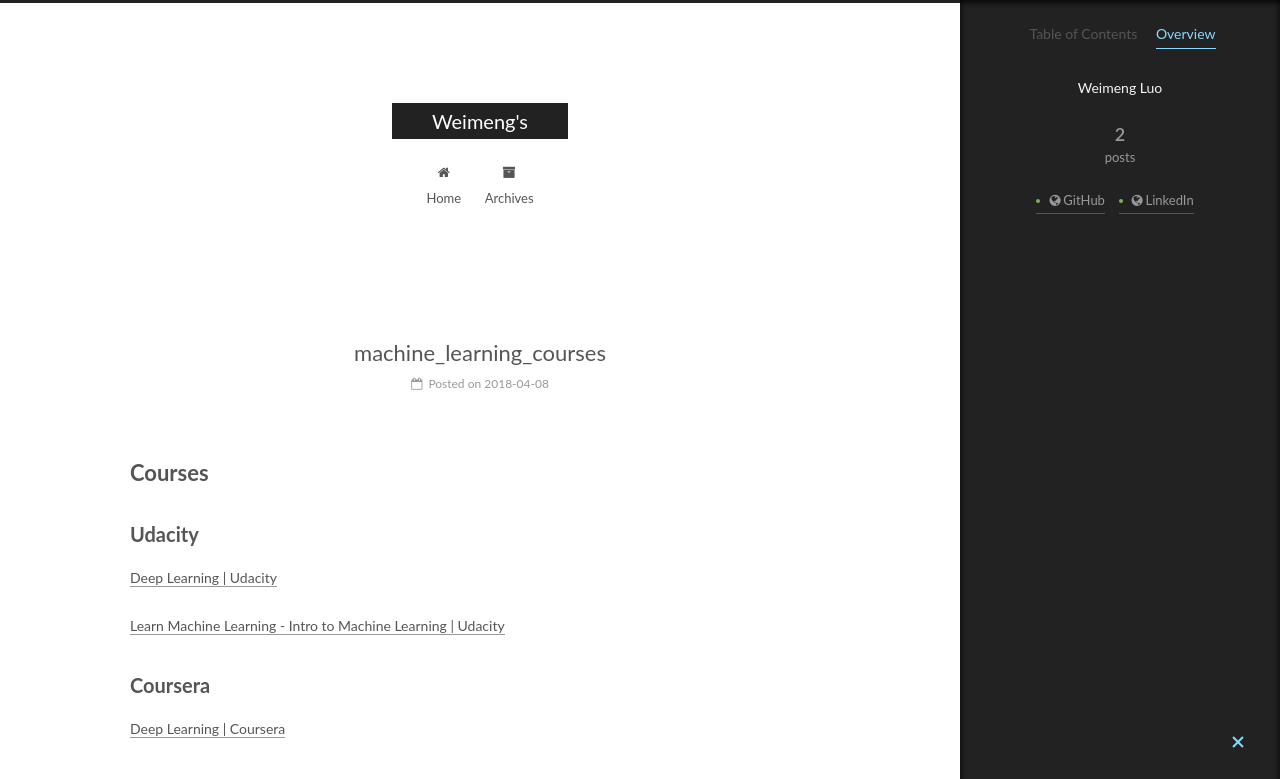
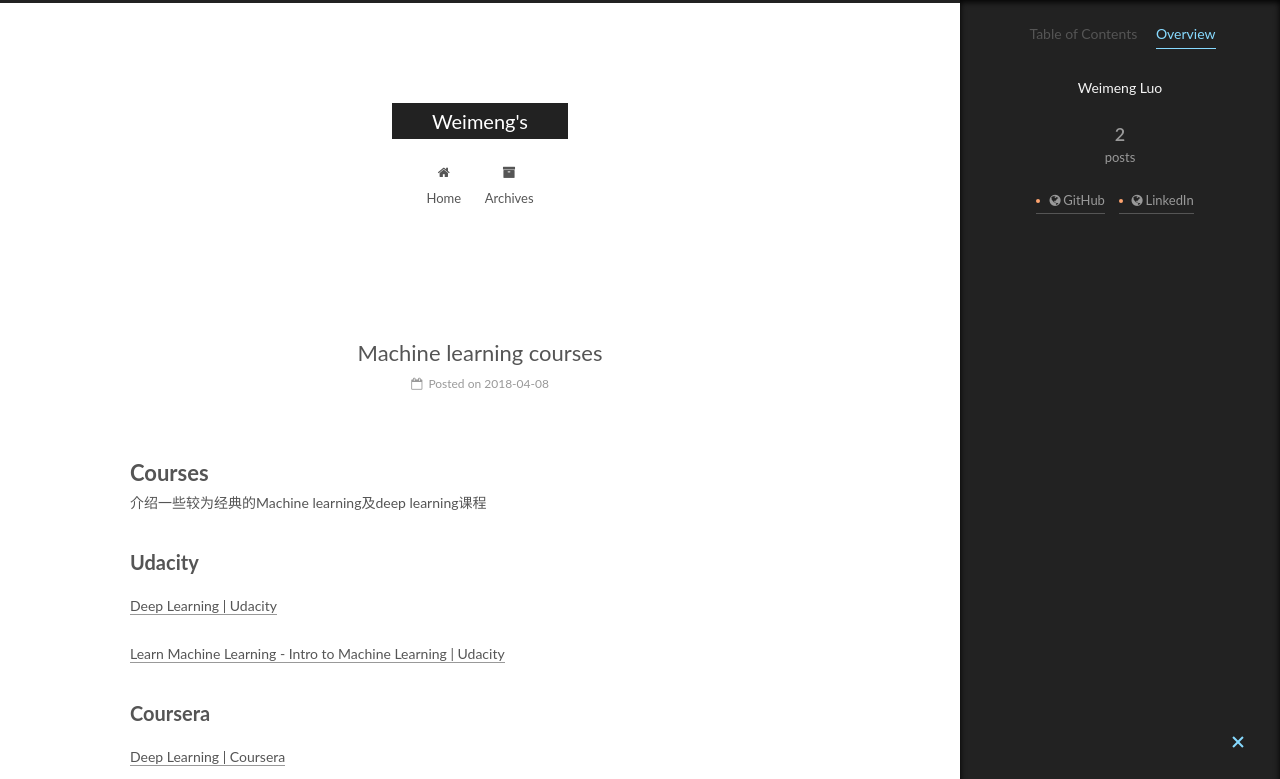
Before and after one commit to luoweimeng/luoweimeng.github.io, a plain HTML site: page 2018/04/08/machine-learning-courses/index.html in a window 1280 px wide. Both pictures are taken after a click on the item "Overview". Shown: the top 779 px of the page. Drawn offline with nearby package versions, Linux system fonts and the light colour scheme; some packages are replaced by stand-ins of ours; a script that the page names is missing.

Commit message:
Site updated: 2018-04-08 19:14:50

```diff
--- a/2018/04/08/machine-learning-courses/index.html
+++ b/2018/04/08/machine-learning-courses/index.html
@@ -79,17 +79,17 @@
 
 
 
-<meta name="description" content="CoursesUdacityDeep Learning | Udacity Learn Machine Learning - Intro to Machine Learning | Udacity CourseraDeep Learning | Coursera StanfordStanford University CS231n: Convolutional Neural Networks fo">
+<meta name="description" content="Courses介绍一些较为经典的Machine learning及deep learning课程 UdacityDeep Learning | Udacity Learn Machine Learning - Intro to Machine Learning | Udacity CourseraDeep Learning | Coursera StanfordStanford Universit">
 <meta property="og:type" content="article">
-<meta property="og:title" content="machine_learning_courses">
+<meta property="og:title" content="Machine learning courses">
 <meta property="og:url" content="http://luoweimeng.github.io/2018/04/08/machine-learning-courses/index.html">
 <meta property="og:site_name" content="Weimeng&#39;s">
-<meta property="og:description" content="CoursesUdacityDeep Learning | Udacity Learn Machine Learning - Intro to Machine Learning | Udacity CourseraDeep Learning | Coursera StanfordStanford University CS231n: Convolutional Neural Networks fo">
+<meta property="og:description" content="Courses介绍一些较为经典的Machine learning及deep learning课程 UdacityDeep Learning | Udacity Learn Machine Learning - Intro to Machine Learning | Udacity CourseraDeep Learning | Coursera StanfordStanford Universit">
 <meta property="og:locale" content="default">
-<meta property="og:updated_time" content="2018-04-08T22:05:09.394Z">
+<meta property="og:updated_time" content="2018-04-08T23:14:33.180Z">
 <meta name="twitter:card" content="summary">
-<meta name="twitter:title" content="machine_learning_courses">
-<meta name="twitter:description" content="CoursesUdacityDeep Learning | Udacity Learn Machine Learning - Intro to Machine Learning | Udacity CourseraDeep Learning | Coursera StanfordStanford University CS231n: Convolutional Neural Networks fo">
+<meta name="twitter:title" content="Machine learning courses">
+<meta name="twitter:description" content="Courses介绍一些较为经典的Machine learning及deep learning课程 UdacityDeep Learning | Udacity Learn Machine Learning - Intro to Machine Learning | Udacity CourseraDeep Learning | Coursera StanfordStanford Universit">
 
 
 
@@ -125,7 +125,7 @@
 
 
 
-  <title>machine_learning_courses | Weimeng's</title>
+  <title>Machine learning courses | Weimeng's</title>
 
 
 
@@ -249,7 +249,7 @@
 
 
 
-          <h1 class="post-title" itemprop="name headline">machine_learning_courses</h1>
+          <h1 class="post-title" itemprop="name headline">Machine learning courses</h1>
 
 
         <div class="post-meta">
@@ -299,7 +299,8 @@
 
 
 
-        <h1 id="Courses"><a href="#Courses" class="headerlink" title="Courses"></a>Courses</h1><h2 id="Udacity"><a href="#Udacity" class="headerlink" title="Udacity"></a>Udacity</h2><p><a href="https://www.udacity.com/course/deep-learning--ud730" target="_blank" rel="noopener">Deep Learning | Udacity</a></p>
+        <h1 id="Courses"><a href="#Courses" class="headerlink" title="Courses"></a>Courses</h1><p>介绍一些较为经典的Machine learning及deep learning课程</p>
+<h2 id="Udacity"><a href="#Udacity" class="headerlink" title="Udacity"></a>Udacity</h2><p><a href="https://www.udacity.com/course/deep-learning--ud730" target="_blank" rel="noopener">Deep Learning | Udacity</a></p>
 <p><a href="https://www.udacity.com/course/intro-to-machine-learning--ud120" target="_blank" rel="noopener">Learn Machine Learning - Intro to Machine Learning | Udacity</a></p>
 <h2 id="Coursera"><a href="#Coursera" class="headerlink" title="Coursera"></a>Coursera</h2><p><a href="https://www.coursera.org/specializations/deep-learning" target="_blank" rel="noopener">Deep Learning | Coursera</a></p>
 <h2 id="Stanford"><a href="#Stanford" class="headerlink" title="Stanford"></a>Stanford</h2><p><a href="http://cs231n.stanford.edu/" target="_blank" rel="noopener">Stanford University CS231n: Convolutional Neural Networks for Visual Recognition</a></p>
--- a/css/main.css
+++ b/css/main.css
@@ -1822,7 +1822,7 @@ pre .javascript .function {
   width: 4px;
   height: 4px;
   border-radius: 50%;
-  background: #7eaf5d;
+  background: #ffa46f;
 }
 .links-of-blogroll {
   font-size: 13px;
```
Also changed, not shown: 2018/04/08/first-post/index.html (+2 -2 lines), archives/2018/04/index.html (+1 -1 lines), archives/2018/index.html (+1 -1 lines), archives/index.html (+1 -1 lines), index.html (+3 -2 lines).
